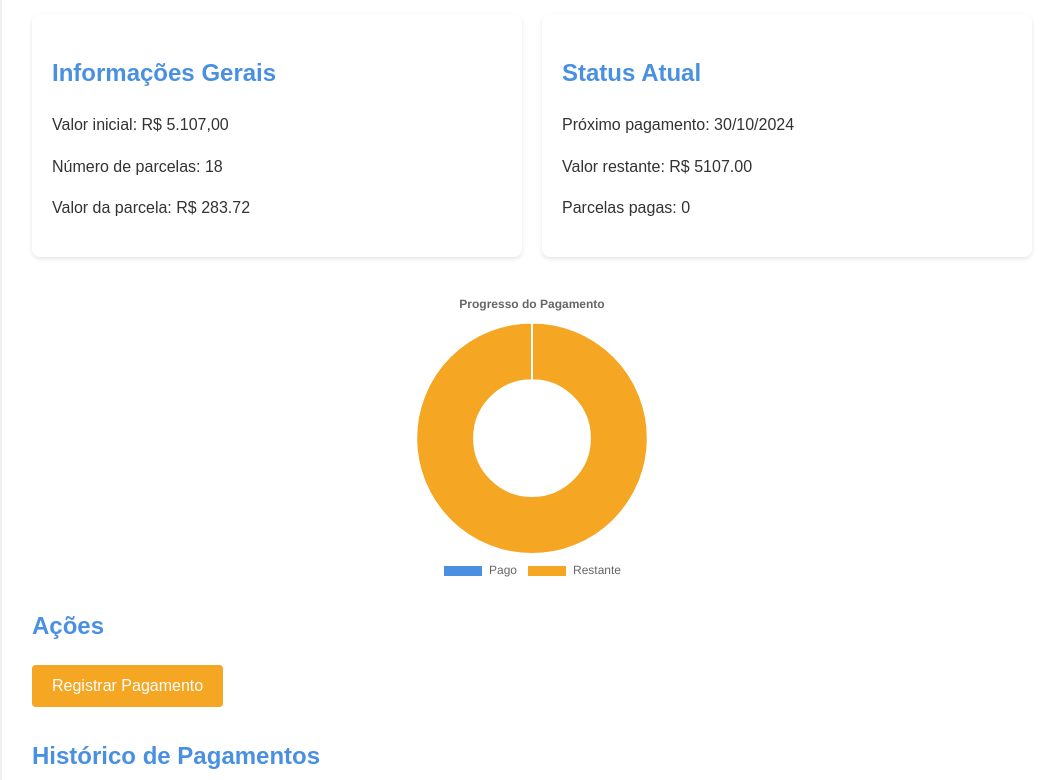
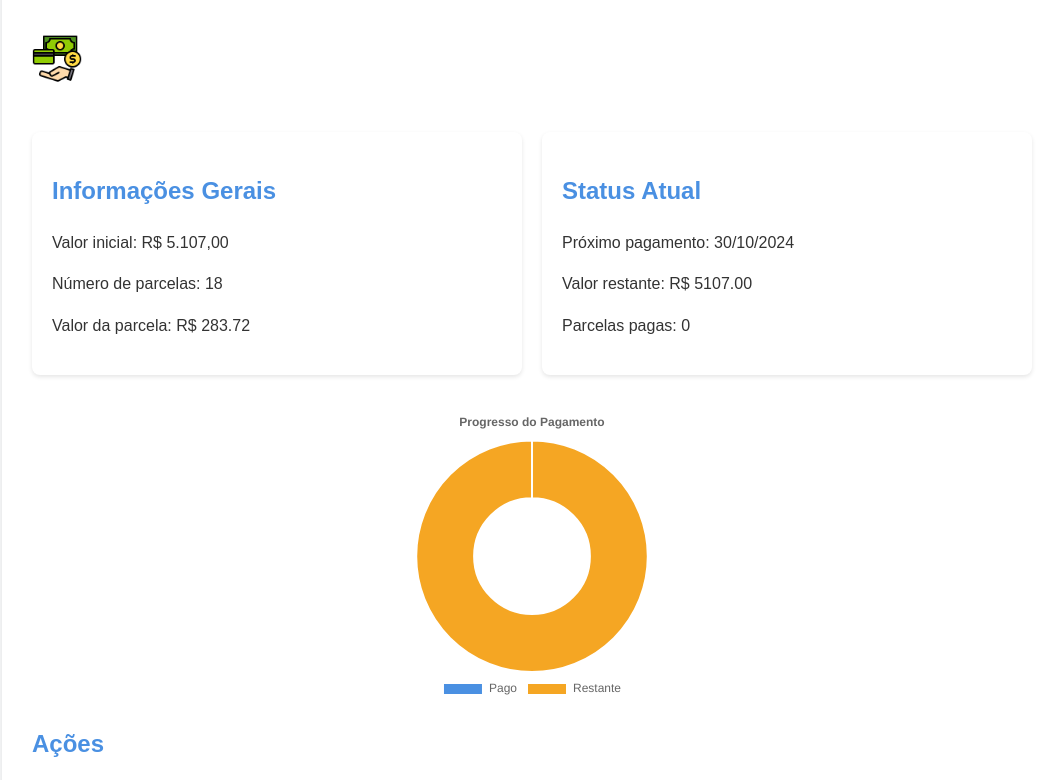
Before and after one commit to Ronald-silva/gerenciamento-divida, a plain HTML site: page index.html in a window 1280 px wide. Shown: the part 130-910 px from the top of the page, without its empty margins (108-1164 px from the left). Drawn offline with nearby package versions, Linux system fonts and the light colour scheme.

Commit message:
adicao-icone

```diff
--- a/index.html
+++ b/index.html
@@ -7,10 +7,26 @@
     <link rel="shortcut icon" href="img/forma-de-pagamento.png" type="image/x-icon">
     <title>Sistema de Lembretes de Pagamento</title>
     <script src="https://cdnjs.cloudflare.com/ajax/libs/Chart.js/3.7.0/chart.min.js"></script>
+    <style>
+        .app-icon {
+            display: inline-block;
+            width: 50px; /* Tamanho do ícone */
+            height: 50px; /* Tamanho do ícone */
+            margin: 20px 0; /* Espaçamento em torno do ícone */
+        }
+        .icon-link {
+            text-decoration: none; /* Remove o sublinhado do link */
+        }
+    </style>
 </head>
 <body>
     <div class="container">
         <h1>Sistema de Lembretes de Pagamento</h1>
+
+        <!-- Ícone como link -->
+        <a href="https://gerenciamento-divida.vercel.app/" class="icon-link" target="_blank">
+            <img src="img/forma-de-pagamento.png" alt="Aplicativo de Pagamento" class="app-icon">
+        </a>
 
         <div id="dashboard">
             <div class="dashboard-item">
```
